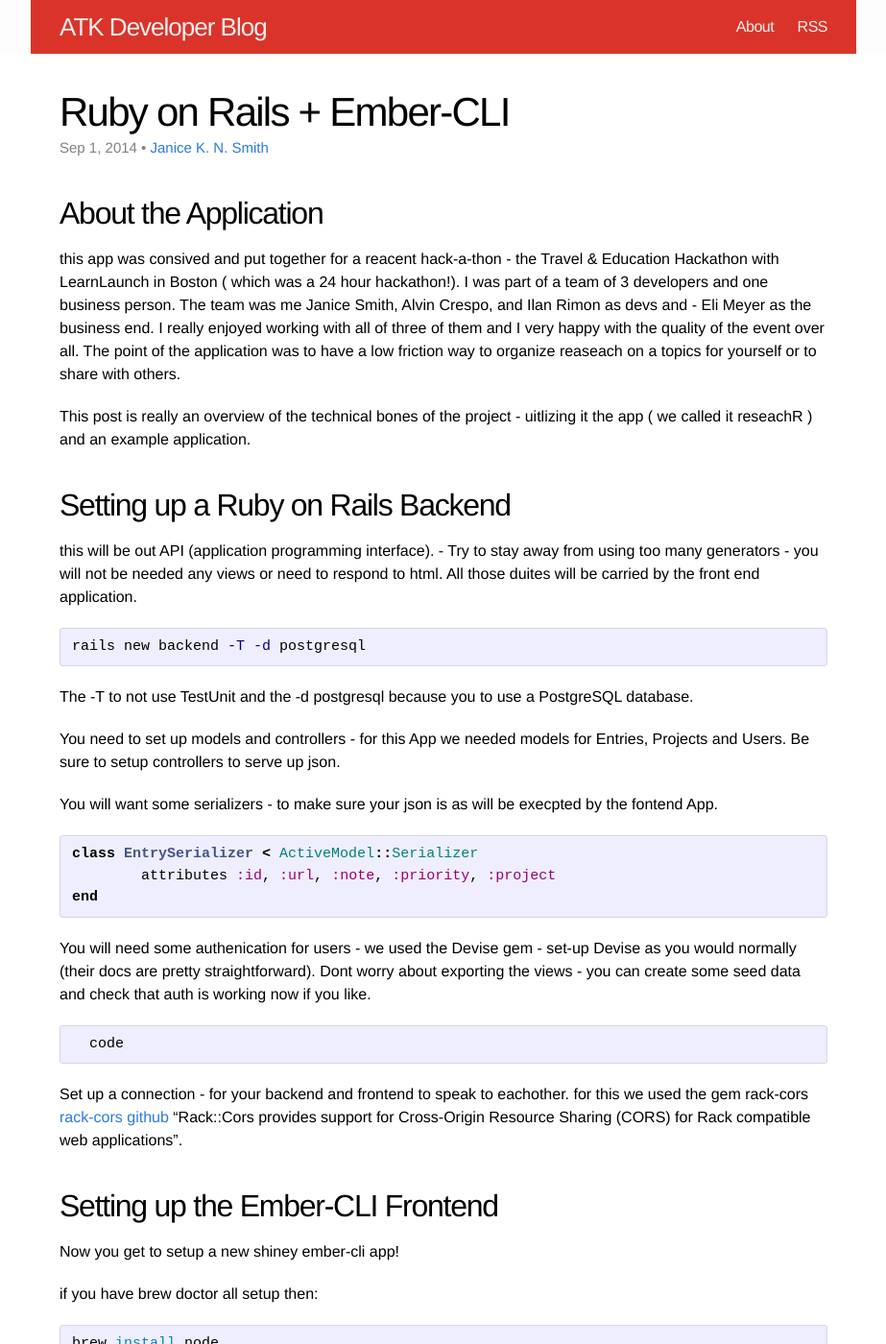
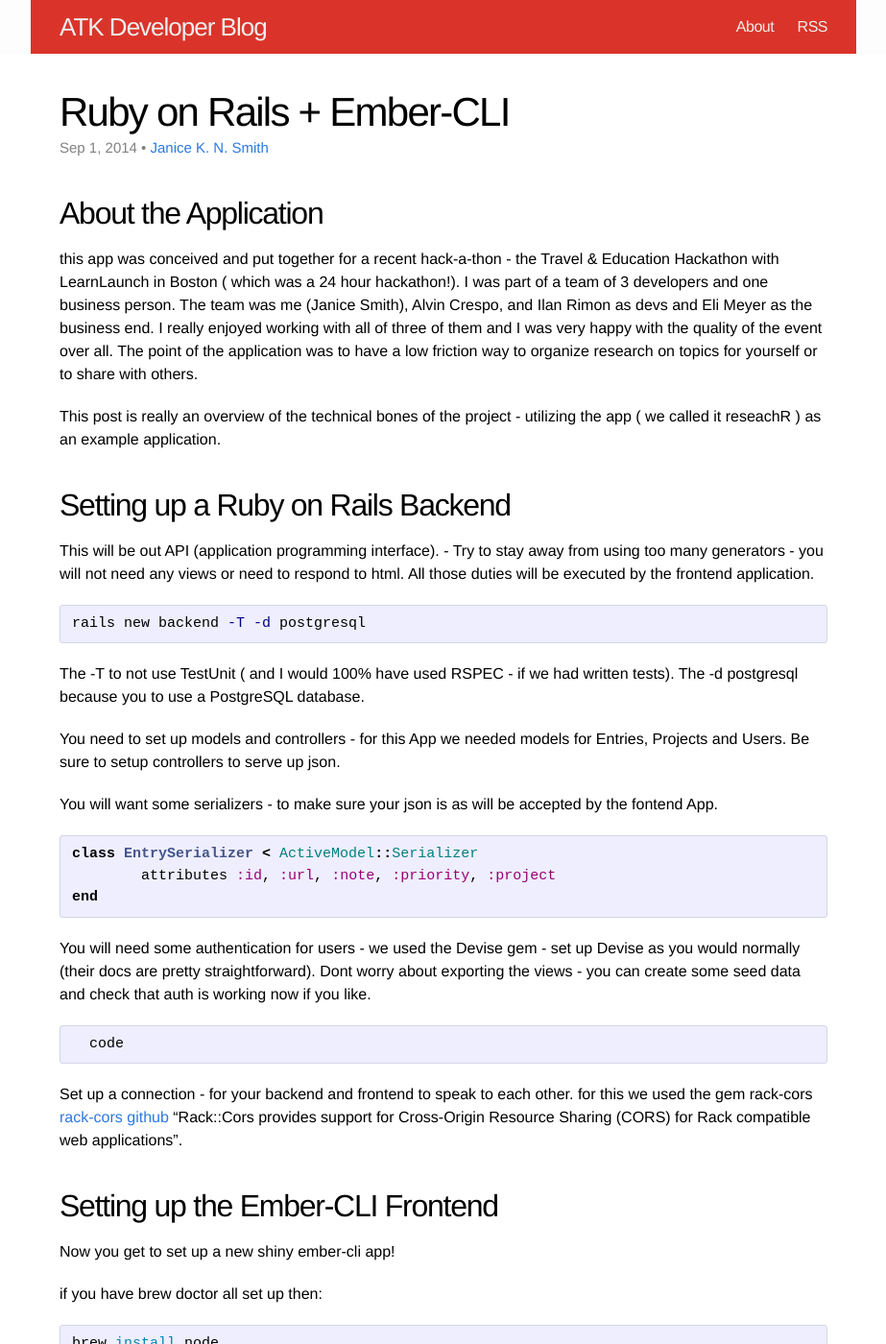
Before and after one commit to Americastestkitchen/Americastestkitchen.github.io, a Jekyll site: the page built from _posts/2014-09-01-rails-and-ember-cli.markdown, in a window 1280 px wide and 1400 px high. Shown: the whole window at 96% size, without its empty margins (178-1101 px from the left). Built offline with Jekyll 4.4.1, drawn with Linux system fonts in a browser that asks for light colours; some of the changed text lies outside the part shown.

Commit message:
corrections

```diff
--- a/_posts/2014-09-01-rails-and-ember-cli.markdown
+++ b/_posts/2014-09-01-rails-and-ember-cli.markdown
@@ -8,28 +8,29 @@
 ---
 
 ## About the Application
-this app was consived and put together for a reacent hack-a-thon - the Travel & Education Hackathon with LearnLaunch in Boston
+this app was conceived and put together for a recent hack-a-thon - the Travel & Education Hackathon with LearnLaunch in Boston
 ( which was a 24 hour hackathon!). I was part of a team of 3 developers and one business person.
-The team was me Janice Smith, Alvin Crespo, and Ilan Rimon as devs and - Eli Meyer as the business end. I really enjoyed working with all of three
-of them and I very happy with the quality of the event over all. The point of the application was to have a low friction way to organize reaseach
-on a topics for yourself or to share with others.
+The team was me (Janice Smith), Alvin Crespo, and Ilan Rimon as devs and Eli Meyer as the business end. I really enjoyed working with all of three
+of them and I was very happy with the quality of the event over all. The point of the application was to have a low friction way to organize research
+on topics for yourself or to share with others.
 
-This post is really an overview of the technical bones of the project - uitlizing it the app ( we called it reseachR ) and an example application.
+This post is really an overview of the technical bones of the project - utilizing the app ( we called it reseachR ) as an example application.
 
 ## Setting up a Ruby on Rails Backend
-this will be out API (application programming interface). - Try to stay away from using too many generators - you will not be needed any views
-or need to respond to html. All those duites will be carried by the front end application.
+This will be out API (application programming interface). - Try to stay away from using too many generators - you will not need any views
+or need to respond to html. All those duties will be executed by the frontend application.
 
 {% highlight bash %}
 rails new backend -T -d postgresql
 {% endhighlight %}
 
-The -T to not use TestUnit and the -d postgresql because you to use a PostgreSQL database.
+The -T to not use TestUnit ( and I would 100%  have used RSPEC - if we had written tests).
+The -d postgresql because you to use a PostgreSQL database.
 
 You need to set up models and controllers - for this App we needed models for Entries, Projects and Users.
 Be sure to setup controllers to serve up json.
 
-You will want some serializers - to make sure your json is as will be execpted by the fontend App.
+You will want some serializers - to make sure your json is as will be accepted by the fontend App.
 
 {% highlight ruby %}
 class EntrySerializer < ActiveModel::Serializer
@@ -37,21 +38,21 @@
 end
 {% endhighlight %}
 
-You will need some authenication for users - we used the Devise gem - set-up Devise as you would normally (their docs are pretty straightforward).
+You will need some authentication for users - we used the Devise gem - set up Devise as you would normally (their docs are pretty straightforward).
 Dont worry about exporting the views - you can create some seed data and check that auth is working now if you like.
 
 {% highlight ruby %}
   code
 {% endhighlight %}
 
-Set up a connection - for your backend and frontend to speak to eachother. for this we used
+Set up a connection - for your backend and frontend to speak to each other. for this we used
 the gem rack-cors [rack-cors github](https://github.com/cyu/rack-cors) "Rack::Cors provides support for Cross-Origin Resource Sharing
 (CORS) for Rack compatible web applications".
 
 ## Setting up the Ember-CLI Frontend
-Now you get to setup a new shiney ember-cli app!
+Now you get to set up a new shiny ember-cli app!
 
-if you have brew doctor all setup then:
+if you have brew doctor all set up then:
 
 {% highlight bash %}
 brew install node
@@ -108,22 +109,23 @@
 });
 {% endhighlight %}
 
-Now you should be thinking about what you really want out of your app. You can set up some views are key because they are:
-“The role of the view in an Ember.js application is to translate browser events into events that have meaning”
+Now you should be thinking about what you really want out of your app.
+
+You can set up some views: “The role of the view in an Ember.js application is to translate browser events into events that have meaning”
 [ember.js docs](http://emberjs.com/guides/views/)
 
-We didn't use any views - because 24 hours - but these can be really powerful.
+We didn't use any views - because of the scope of the project (24 hours!) - but these can be really powerful.
 
 About models - "In Ember, every route has an associated model. This model is set by implementing a route's model hook,
 by passing the model as an argument to {{link-to}}, or by calling a route's transitionTo() method."
  [ember.js docs](http://emberjs.com/guides/models/)
 
-We didn't need to do anything special to for our App - later of course we might need to make more changes.
+We didn't need to do anything special for our App - later of course we might need to make more changes.
 
 Now you need templates! “Handlebars templates as an HTML-like ... for describing the user interface”
 [ember.js docs](http://emberjs.com/guides/templates/)
 
-our longin.hbs template:
+our login.hbs template:
 {% highlight html %}
 <form {{action 'authenticate' on='submit'}} role="form">
   <div class="form-group">
@@ -138,8 +140,8 @@
 </form>
 {% endhighlight %}
 
-Now you need to move on to authenication!
-We used the packages ember-cli-simple-auth to for the frontend App combined with  -auth-devise to hook up to devise in rails-land.
+Now you need to move on to authentication!
+We used the package ember-cli-simple-auth  for the frontend App combined with  the package -auth-devise to hook up to devise in rails-land.
 
 [ember-cli-simple-auth](https://github.com/simplabs/ember-cli-simple-auth)
 [ember-cli-simple-auth-devise](https://github.com/simplabs/ember-cli-simple-auth-devise)
```
Also changed, not shown: other parts of _posts/2014-09-01-rails-and-ember-cli.markdown (+5 -5 lines).
